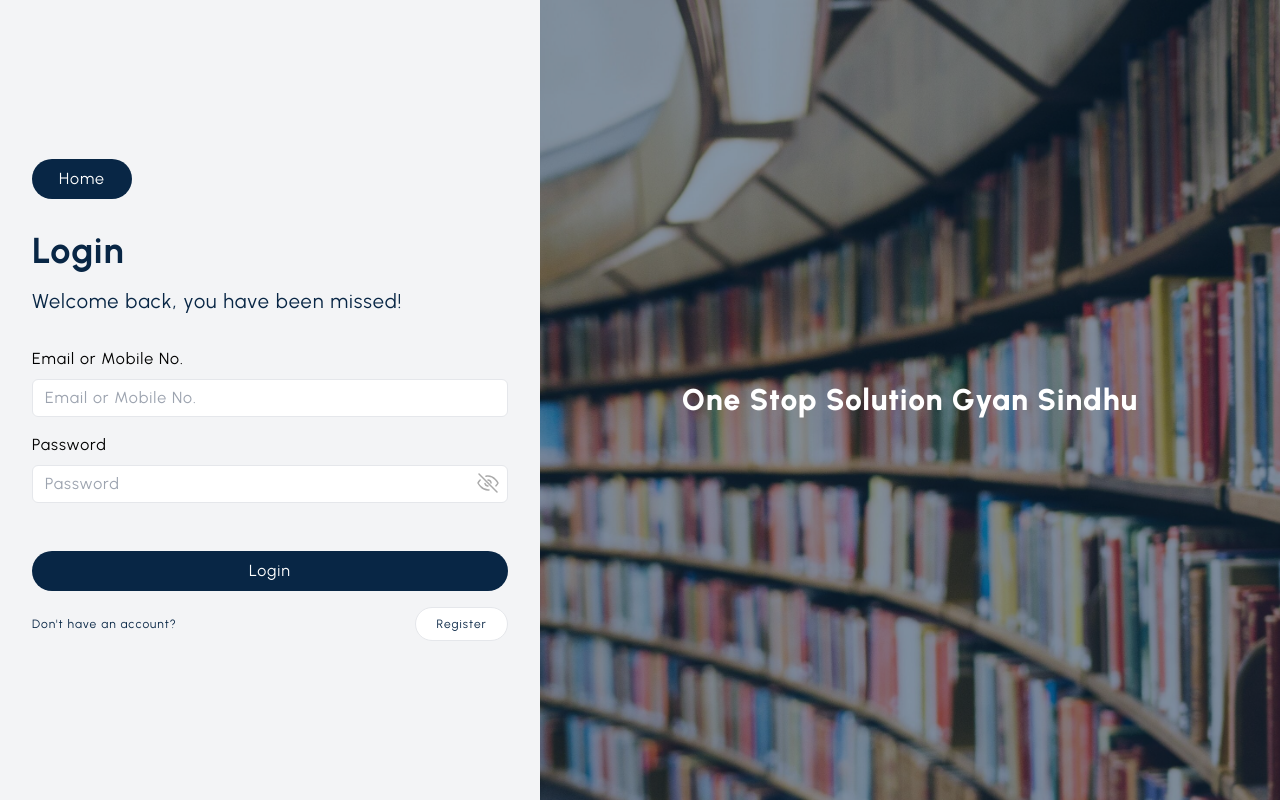
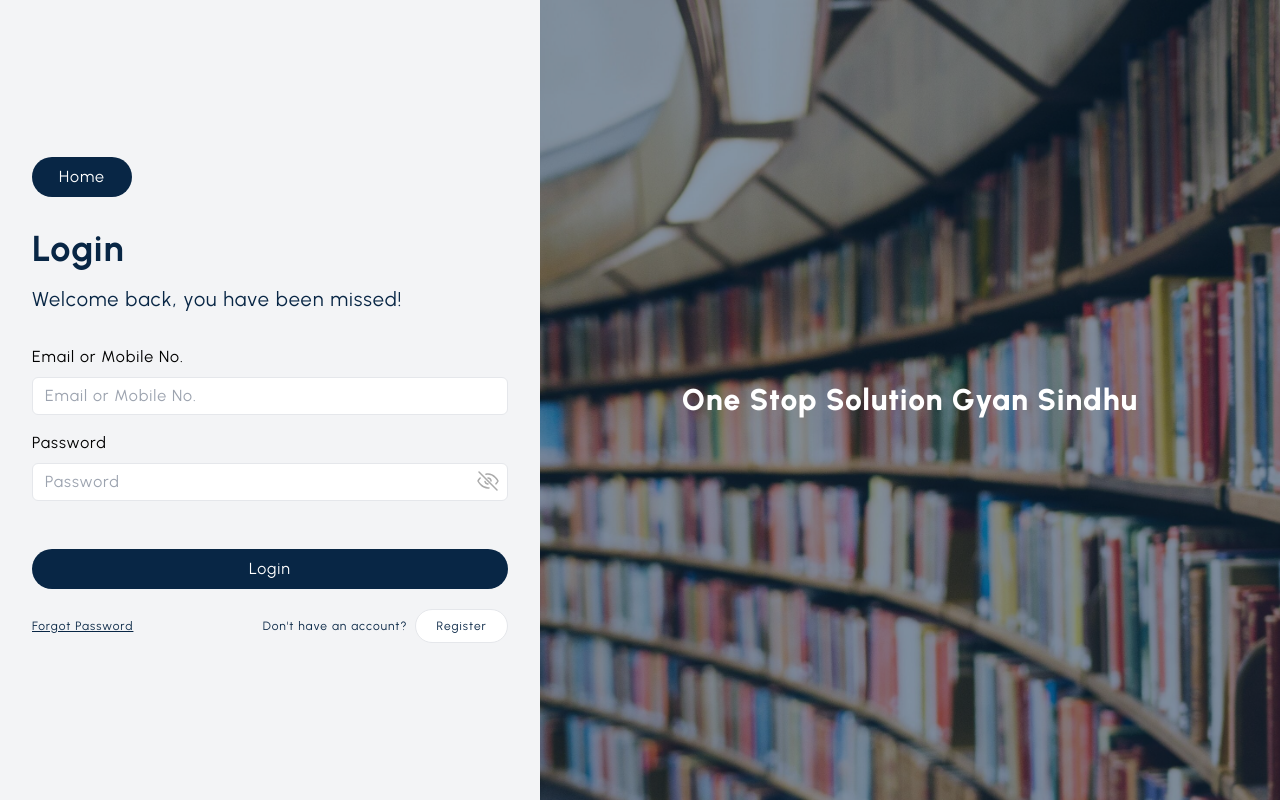
Before and after one commit to virajchandra51/Gyan_Sindhu, a React (Vite) app: page /login in a window 1280 px wide. Built offline with nearby package versions, Linux system fonts and the light colour scheme.

Commit message:
pagination

```diff
--- a/src/pages/Cart.jsx
+++ b/src/pages/Cart.jsx
@@ -171,7 +171,7 @@ const School = () => {
 
           var emailData = {
             service_id: "GmailSMTPService",
-            template_id: "template_bzbadrq",
+            template_id: "OrderConfirmationMail",
             user_id: "2luFHblbDCponNdj8",
             template_params: {
               member_name: userData?.member_name,
--- a/src/pages/Login.jsx
+++ b/src/pages/Login.jsx
@@ -67,6 +67,68 @@ const Login = () => {
     setForm(n);
   }
 
+  const handleForgotPassword = async (e) => {
+    if (form.userid) {
+      const data = await fetchDataFromApi(
+        "memberlogin",
+        "userid=" +
+          `${form.userid}` +
+          "&password=ForgotMyPassword" +
+          "&ipaddress=0.0.0.0"
+      );
+      if (data[0]?.success_status == "0") {
+        toast.error(data[0]?.success_message, {
+          position: "bottom-right",
+          autoClose: 3000,
+          hideProgressBar: false,
+          closeOnClick: true,
+          pauseOnHover: true,
+          draggable: true,
+          progress: undefined,
+          theme: "dark",
+        });
+      } else {
+        var url =
+          "https://www.kit19.com/ComposeSMS.aspx?username=olclko637189&password=olclko&sender=FASOFT&to=" +
+          `${data[0].mobile_no1}` +
+          "&message=Dear FA,%0D%0AYour Password is: " +
+          `${data[0].mem_password}` +
+          "%0D%0AC/o FA Software Team.%0D%0ABy FA Software.&priority=1&dnd=1&unicode=0&dlttemplateid=1007162322505627553";
+        fetch(url)
+          .then((response) => response.json())
+          .then((data) => {});
+        var emailData = {
+          service_id: "GmailSMTPService",
+          template_id: "ForgotPasswordMail",
+          user_id: "2luFHblbDCponNdj8",
+          template_params: {
+            member_name: data[0].member_name,
+            email_id: data[0].email_id,
+            mobile_no1: data[0].mobile_no1,
+            mem_password: data[0].mem_password,
+          },
+        };
+        fetch("https://api.emailjs.com/api/v1.0/email/send", {
+          method: "POST",
+          headers: {
+            "Content-Type": "application/json",
+          },
+          body: JSON.stringify(emailData),
+        }).then((response) => console.log(response));
+        toast.success("Password Sent Via Email and SMS Successfully!", {
+          position: "bottom-right",
+          autoClose: 3000,
+          hideProgressBar: false,
+          closeOnClick: true,
+          pauseOnHover: true,
+          draggable: true,
+          progress: undefined,
+          theme: "dark",
+        });
+      }
+    }
+  };
+
   return (
     <div className="h-screen w-screen">
       <ToastContainer />
@@ -119,23 +181,23 @@ const Login = () => {
                   fill="none"
                   width="24"
                   height="24"
-                  viewbox="0 0 24 24"
+                  viewBox="0 0 24 24"
                   className="absolute cursor-pointer top-[38px] right-2"
                   onClick={() => setShowPassword((prev) => !prev)}
                 >
                   <path
                     d="M12 5C5.63636 5 2 12 2 12C2 12 5.63636 19 12 19C18.3636 19 22 12 22 12C22 12 18.3636 5 12 5Z"
                     stroke="#aaa"
-                    stroke-width="1.5"
-                    stroke-linecap="round"
-                    stroke-linejoin="round"
+                    strokeWidth="1.5"
+                    strokeLinecap="round"
+                    strokeLinejoin="round"
                   />
                   <path
                     d="M12 15C13.6569 15 15 13.6569 15 12C15 10.3431 13.6569 9 12 9C10.3431 9 9 10.3431 9 12C9 13.6569 10.3431 15 12 15Z"
                     stroke="#aaa"
-                    stroke-width="1.5"
-                    stroke-linecap="round"
-                    stroke-linejoin="round"
+                    strokeWidth="1.5"
+                    strokeLinecap="round"
+                    strokeLinejoin="round"
                   />
                 </svg>
               ) : (
@@ -144,16 +206,16 @@ const Login = () => {
                   fill="none"
                   width="24"
                   height="24"
-                  viewbox="0 0 24 24"
+                  viewBox="0 0 24 24"
                   className="absolute cursor-pointer top-[38px] right-2"
                   onClick={() => setShowPassword((prev) => !prev)}
                 >
                   <path
                     d="M20 14.8335C21.3082 13.3317 22 12 22 12C22 12 18.3636 5 12 5C11.6588 5 11.3254 5.02013 11 5.05822C10.6578 5.09828 10.3244 5.15822 10 5.23552M12 9C12.3506 9 12.6872 9.06015 13 9.17071C13.8524 9.47199 14.528 10.1476 14.8293 11C14.9398 11.3128 15 11.6494 15 12M3 3L21 21M12 15C11.6494 15 11.3128 14.9398 11 14.8293C10.1476 14.528 9.47198 13.8524 9.1707 13C9.11386 12.8392 9.07034 12.6721 9.04147 12.5M4.14701 9C3.83877 9.34451 3.56234 9.68241 3.31864 10C2.45286 11.1282 2 12 2 12C2 12 5.63636 19 12 19C12.3412 19 12.6746 18.9799 13 18.9418"
                     stroke="#aaa"
-                    stroke-width="1.5"
-                    stroke-linecap="round"
-                    stroke-linejoin="round"
+                    strokeWidth="1.5"
+                    strokeLinecap="round"
+                    strokeLinejoin="round"
                   />
                 </svg>
               )}
@@ -196,13 +258,21 @@ const Login = () => {
             Login with Google
           </button> */}
 
-          <div className="mt-4 text-xs gap-4 flex justify-between items-center text-[var(--primary-c)]">
-            <p>Don't have an account?</p>
+          <div className="mt-5 text-xs gap-4 flex justify-between items-center text-[var(--primary-c)]">
+            <p
+              onClick={handleForgotPassword}
+              className="cursor-pointer underline"
+            >
+              Forgot Password
+            </p>
+            <div className="flex flex-row items-center gap-2">
+              <p className="text-right">Don't have an account?</p>
               <Link to="/register">
                 <div className="py-2 px-5 bg-white border rounded-full hover:opacity-[0.7] duration-300">
                   Register
                 </div>
               </Link>
+            </div>
           </div>
         </div>
 
```
Lines whose indentation alone changed are shown as unchanged.
